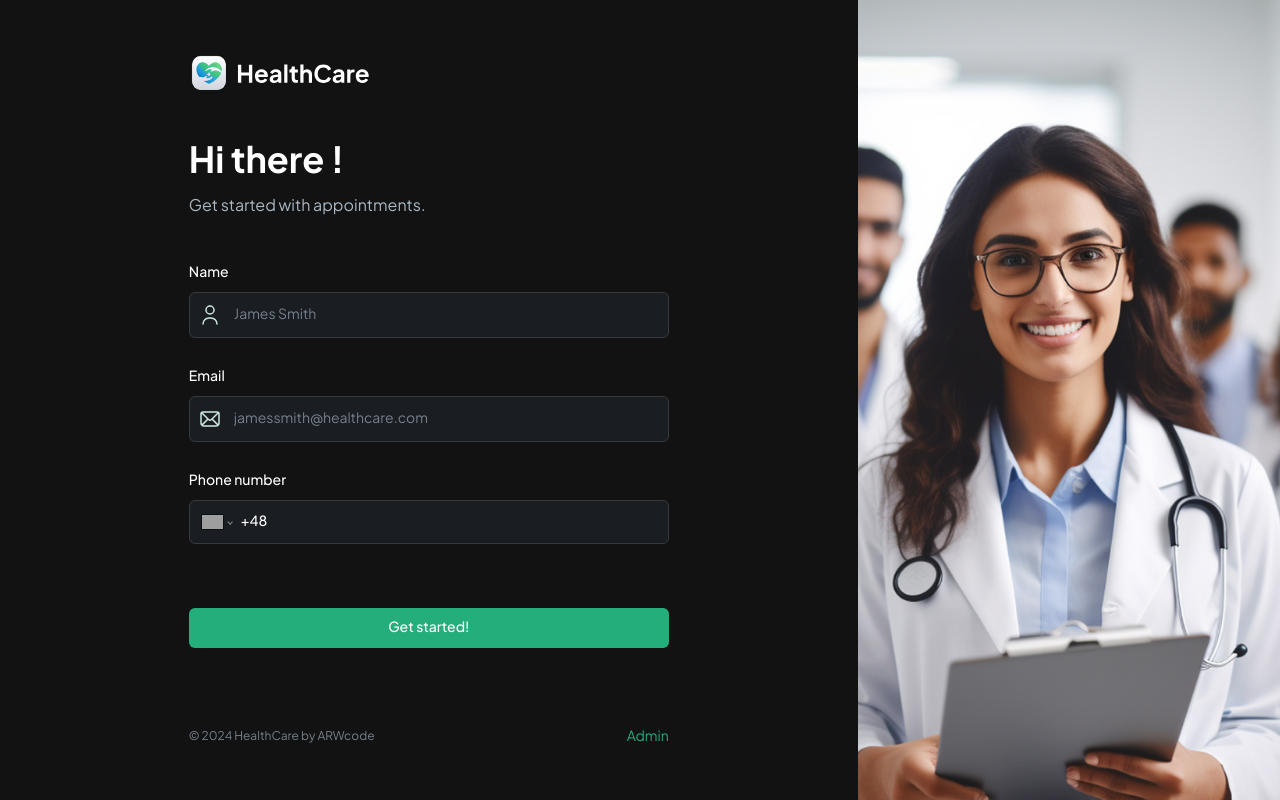
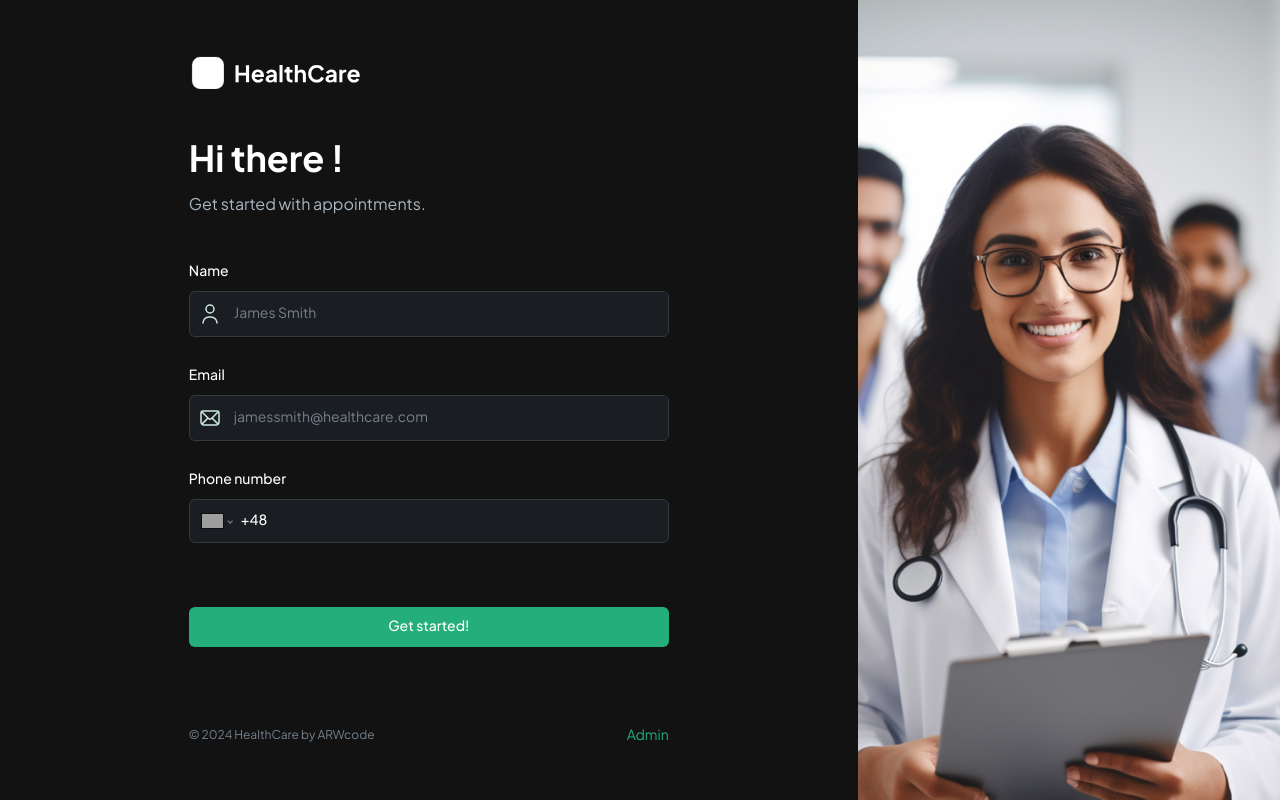
Before and after one commit to MarioLuigie/HealthCare, a Next.js app: page / in a window 1280 px wide. Built offline with nearby package versions, Linux system fonts and the light colour scheme; no server answers; grey boxes are pictures that could not be loaded.

Commit message:
Update LogoFull

```diff
--- a/src/components/content/LogoFull.tsx
+++ b/src/components/content/LogoFull.tsx
@@ -4,17 +4,20 @@ import Link from 'next/link'
 // lib
 import { Icons } from '@/lib/constants'
 import { Route } from '@/lib/constants/paths'
+// components
+import SvgImage from '@/components/shared/SvgImage'
 
 export default function LogoFull() {
 	return (
 		<Link href={Route.HOME}>
-			<Image
+			{/* <Image
 				src={Icons.LOGO_FULL.path}
 				height={1000}
 				width={1000}
 				alt={Icons.LOGO_FULL.alt}
 				className="h-10 w-fit"
-			/>
+			/> */}
+			<SvgImage path={Icons.LOGO_FULL.path}/>
 		</Link>
 	)
 }
--- a/src/components/shared/SvgImage.tsx
+++ b/src/components/shared/SvgImage.tsx
@@ -1,6 +1,6 @@
 'use client'
 import { ReactSVG } from 'react-svg'
 
-export default function SVGImage({ path }: { path: string }) {
+export default function SvgImage({ path }: { path: string }) {
 	return <ReactSVG src={path} />
 }
```
